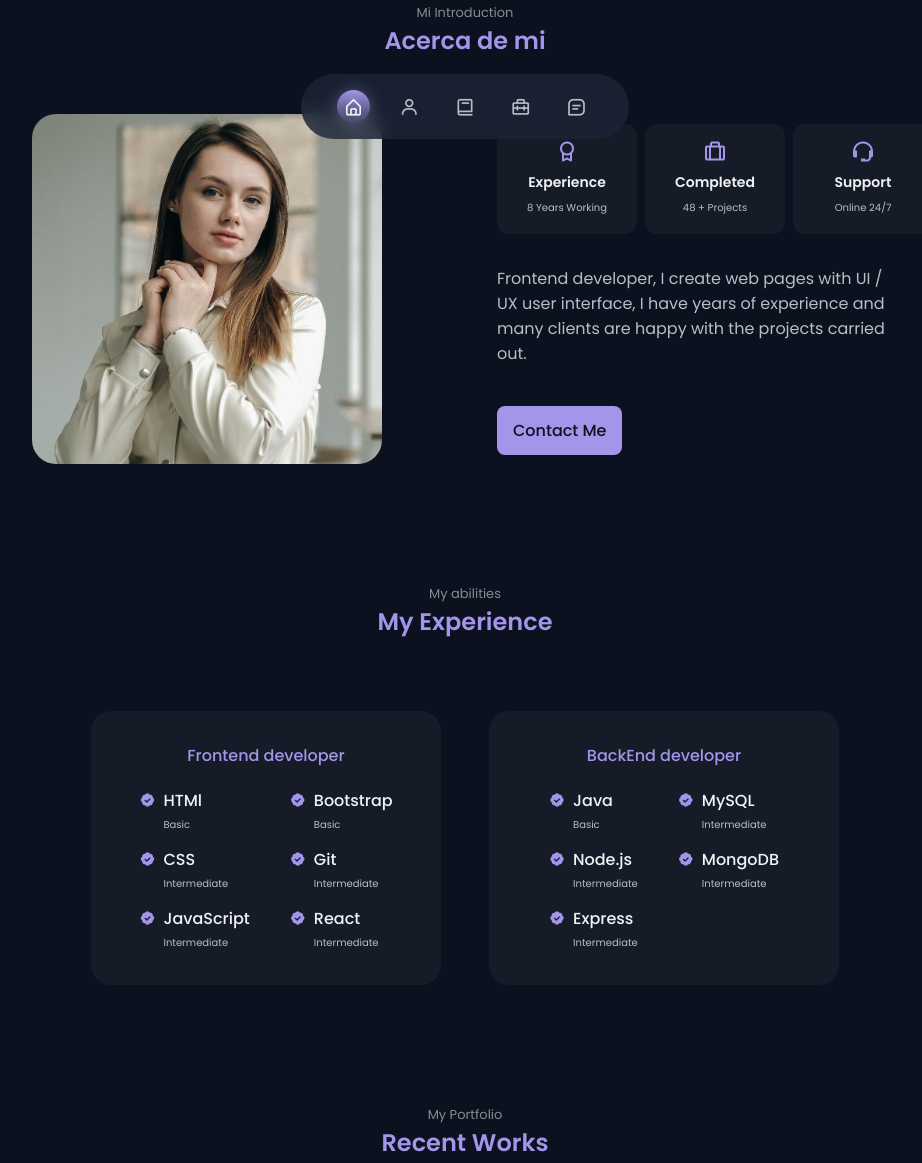
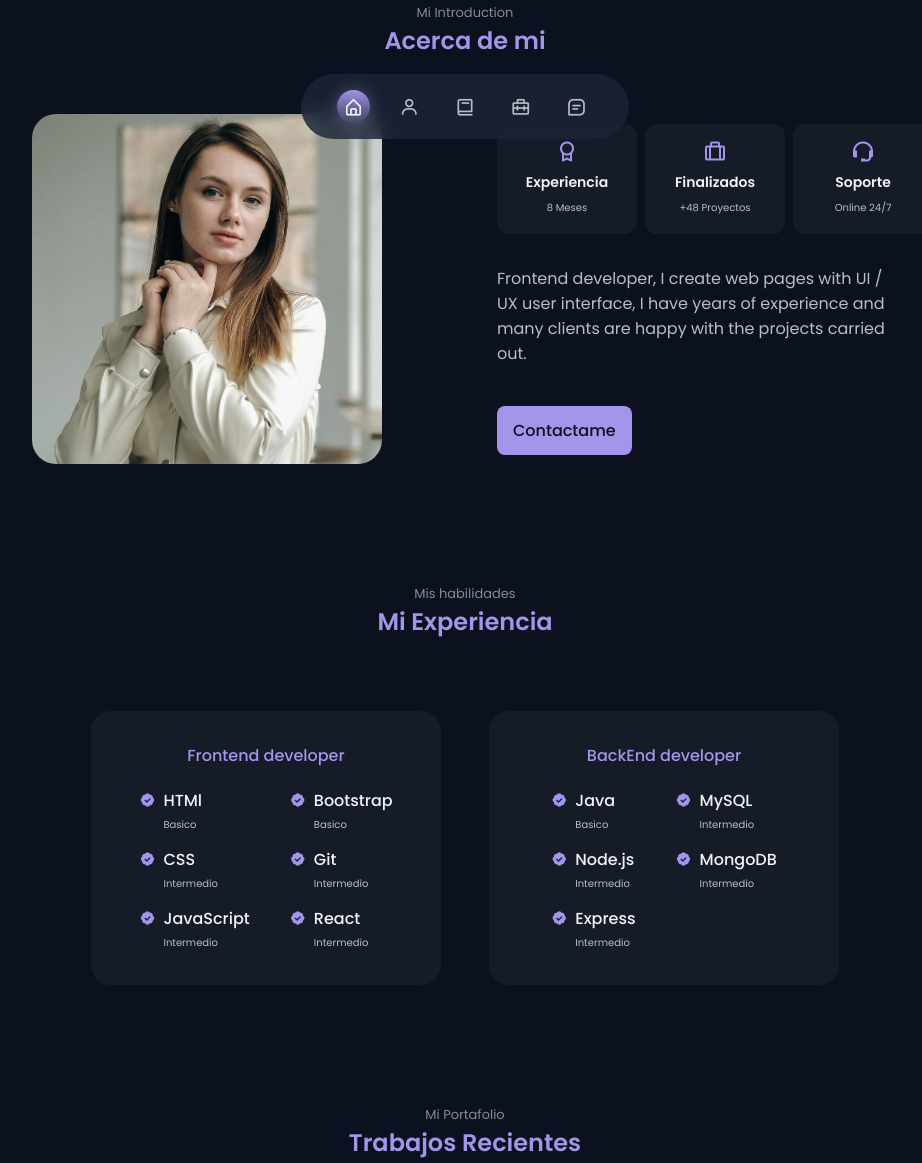
Before and after one commit to Igabri3l/Igabri3l, a plain HTML site: page index.html in a window 1280 px wide. Shown: the part 645-1808 px from the top of the page, without its empty margins (175-1097 px from the left). Drawn offline with nearby package versions, Linux system fonts and the light colour scheme.

Commit message:
traduccion a español

```diff
--- a/index.html
+++ b/index.html
@@ -118,19 +118,19 @@
           <div class="about__info">
             <div class="about__box">
               <i class="bx bx-award about__icon"></i>
-              <h3 class="about__title">Experience</h3>
-              <span class="about__subtitle">8 Years Working</span>
+              <h3 class="about__title">Experiencia</h3>
+              <span class="about__subtitle">8 Meses</span>
             </div>
 
             <div class="about__box">
               <i class="bx bx-briefcase-alt about__icon"></i>
-              <h3 class="about__title">Completed</h3>
-              <span class="about__subtitle">48 + Projects</span>
+              <h3 class="about__title">Finalizados</h3>
+              <span class="about__subtitle"> +48 Proyectos</span>
             </div>
 
             <div class="about__box">
               <i class="bx bx-support about__icon"></i>
-              <h3 class="about__title">Support</h3>
+              <h3 class="about__title">Soporte</h3>
               <span class="about__subtitle">Online 24/7</span>
             </div>
           </div>
@@ -140,15 +140,15 @@
             with the projects carried out.
           </p>
 
-          <a href="#contact" class="button">Contact Me</a>
+          <a href="#contact" class="button">Contactame</a>
         </div>
       </div>
     </section>
 
     <!--=============== SKILLS ===============-->
     <section class="skills section" id="skills">
-      <span class="section__subtitle">My abilities</span>
-      <h2 class="section__title">My Experience</h2>
+      <span class="section__subtitle">Mis habilidades</span>
+      <h2 class="section__title">Mi Experiencia</h2>
 
       <div class="skills__container container grid">
         <div class="skills__content">
@@ -160,7 +160,7 @@
                 <i class="bx bxs-badge-check"></i>
                 <div>
                   <h3 class="skills__name">HTMl</h3>
-                  <span class="skills__level">Basic</span>
+                  <span class="skills__level">Basico</span>
                 </div>
               </div>
 
@@ -168,7 +168,7 @@
                 <i class="bx bxs-badge-check"></i>
                 <div>
                   <h3 class="skills__name">CSS</h3>
-                  <span class="skills__level">Intermediate</span>
+                  <span class="skills__level">Intermedio</span>
                 </div>
               </div>
 
@@ -176,7 +176,7 @@
                 <i class="bx bxs-badge-check"></i>
                 <div>
                   <h3 class="skills__name">JavaScript</h3>
-                  <span class="skills__level">Intermediate</span>
+                  <span class="skills__level">Intermedio</span>
                 </div>
               </div>
             </div>
@@ -185,7 +185,7 @@
                 <i class="bx bxs-badge-check"></i>
                 <div>
                   <h3 class="skills__name">Bootstrap</h3>
-                  <span class="skills__level">Basic</span>
+                  <span class="skills__level">Basico</span>
                 </div>
               </div>
 
@@ -193,7 +193,7 @@
                 <i class="bx bxs-badge-check"></i>
                 <div>
                   <h3 class="skills__name">Git</h3>
-                  <span class="skills__level">Intermediate</span>
+                  <span class="skills__level">Intermedio</span>
                 </div>
               </div>
 
@@ -201,7 +201,7 @@
                 <i class="bx bxs-badge-check"></i>
                 <div>
                   <h3 class="skills__name">React</h3>
-                  <span class="skills__level">Intermediate</span>
+                  <span class="skills__level">Intermedio</span>
                 </div>
               </div>
             </div>
@@ -216,7 +216,7 @@
                 <i class="bx bxs-badge-check"></i>
                 <div>
                   <h3 class="skills__name">Java</h3>
-                  <span class="skills__level">Basic</span>
+                  <span class="skills__level">Basico</span>
                 </div>
               </div>
 
@@ -224,7 +224,7 @@
                 <i class="bx bxs-badge-check"></i>
                 <div>
                   <h3 class="skills__name">Node.js</h3>
-                  <span class="skills__level">Intermediate</span>
+                  <span class="skills__level">Intermedio</span>
                 </div>
               </div>
 
@@ -232,7 +232,7 @@
                 <i class="bx bxs-badge-check"></i>
                 <div>
                   <h3 class="skills__name">Express</h3>
-                  <span class="skills__level">Intermediate</span>
+                  <span class="skills__level">Intermedio</span>
                 </div>
               </div>
             </div>
@@ -241,7 +241,7 @@
                 <i class="bx bxs-badge-check"></i>
                 <div>
                   <h3 class="skills__name">MySQL</h3>
-                  <span class="skills__level">Intermediate</span>
+                  <span class="skills__level">Intermedio</span>
                 </div>
               </div>
 
@@ -249,7 +249,7 @@
                 <i class="bx bxs-badge-check"></i>
                 <div>
                   <h3 class="skills__name">MongoDB</h3>
-                  <span class="skills__level">Intermediate</span>
+                  <span class="skills__level">Intermedio</span>
                 </div>
               </div>
 
@@ -257,7 +257,7 @@
                 <i class="bx bxs-badge-check"></i>
                 <div>
                   <h3 class="skills__name">React</h3>
-                  <span class="skills__level">Intermediate</span>
+                  <span class="skills__level">Intermedio</span>
                 </div>
               </div> -->
             </div>
@@ -444,8 +444,8 @@
 
     <!--=============== WORK ===============-->
     <section class="work section" id="work">
-      <span class="section__subtitle">My Portfolio</span>
-      <h2 class="section__title">Recent Works</h2>
+      <span class="section__subtitle">Mi Portafolio</span>
+      <h2 class="section__title">Trabajos Recientes</h2>
 
       <div class="work__filters">
         <span class="work__item active-work" data-filter="all">All</span>
@@ -551,11 +551,11 @@
     <!--=============== CONTACT ===============-->
     <section class="contact section" id="contact">
       <span class="section__subtitle">Get in touch</span>
-      <h2 class="section__title">Contact Me</h2>
+      <h2 class="section__title">Contactame</h2>
 
       <div class="contact__container container grid">
         <div class="contact__content">
-          <h3 class="contact__title">Talk to me</h3>
+          <h3 class="contact__title">Comunicate a travez de </h3>
 
           <div class="contact__info">
             <div class="contact__card">
@@ -564,7 +564,7 @@
               <span class="contact__card-data">iachocallaloza@frba.utn.edu.com</span>
 
               <a href="mailto:iachocallaloza@frba.utn.edu.com" target="_blank" class="contact__button">
-                Write me
+                Escribeme
                 <i class="bx bx-right-arrow-alt contact__button-icon"></i>
               </a>
             </div>
@@ -576,7 +576,7 @@
 
               <a href="https://api.whatsapp.com/send?phone=1169058450&text=Hello, more information!" target="_blank"
                 class="contact__button">
-                Write me
+                Escribeme
                 <i class="bx bx-right-arrow-alt contact__button-icon"></i>
               </a>
             </div>
@@ -587,7 +587,7 @@
               <span class="contact__card-data">user@.com</span>
 
               <a href="https://m.me/bedimcode" target="_blank" class="contact__button">
-                Write me
+                Escribeme
                 <i class="bx bx-right-arrow-alt contact__button-icon"></i>
               </a>
             </div>
@@ -595,11 +595,11 @@
         </div>
 
         <div class="contact__content">
-          <h3 class="contact__title">Write me your project</h3>
+          <h3 class="contact__title">Cuentame acerca de tu proyecto</h3>
 
           <form action="" class="contact__form">
             <div class="contact__form-div">
-              <label for="" class="contact__form-tag">Names</label>
+              <label for="" class="contact__form-tag">Nombre</label>
               <input type="text" placeholder="Insert your name" class="contact__form-input" />
             </div>
 
@@ -609,12 +609,12 @@
             </div>
 
             <div class="contact__form-div contact__form-area">
-              <label for="" class="contact__form-tag">Project</label>
+              <label for="" class="contact__form-tag">Projecto</label>
               <textarea name="" id="" cols="30" rows="10" placeholder="Write your project"
                 class="contact__form-input"></textarea>
             </div>
 
-            <button class="button">Send Message</button>
+            <button class="button">Enviar mensaje</button>
           </form>
         </div>
       </div>
```
